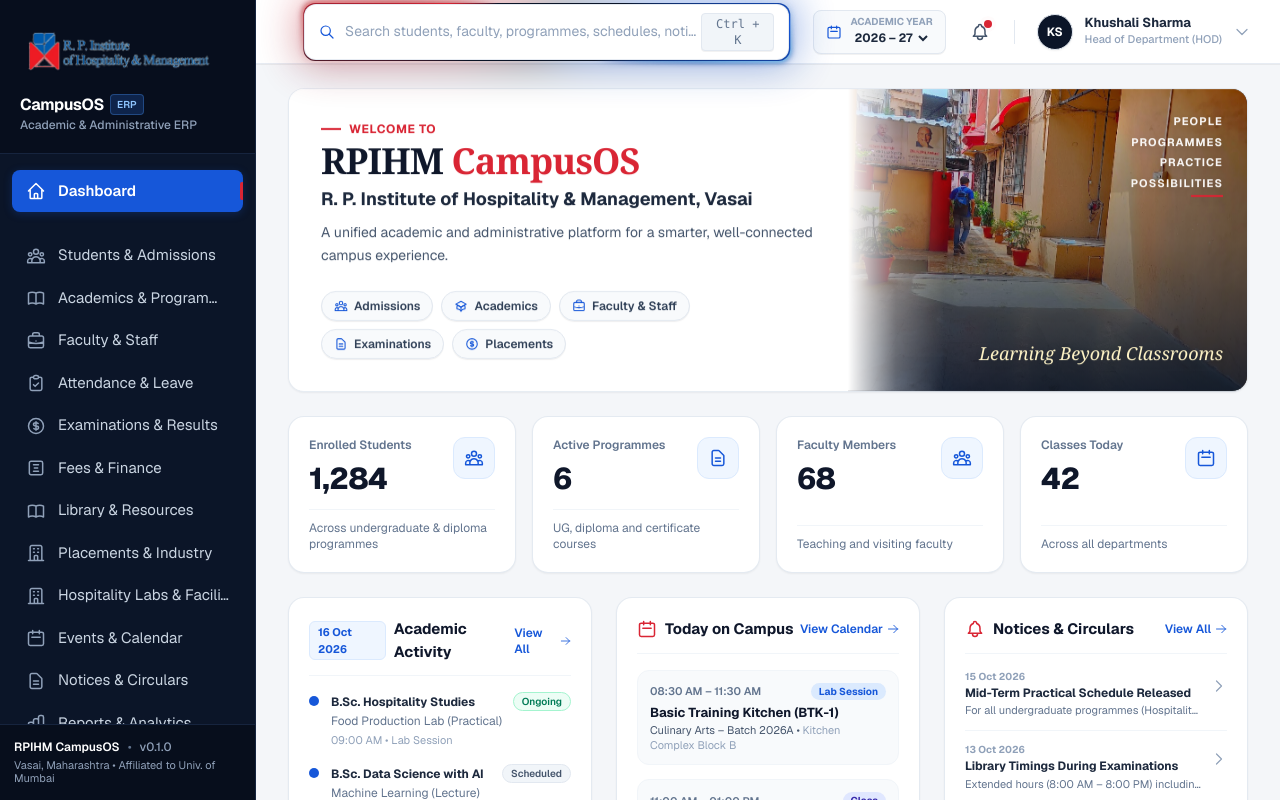
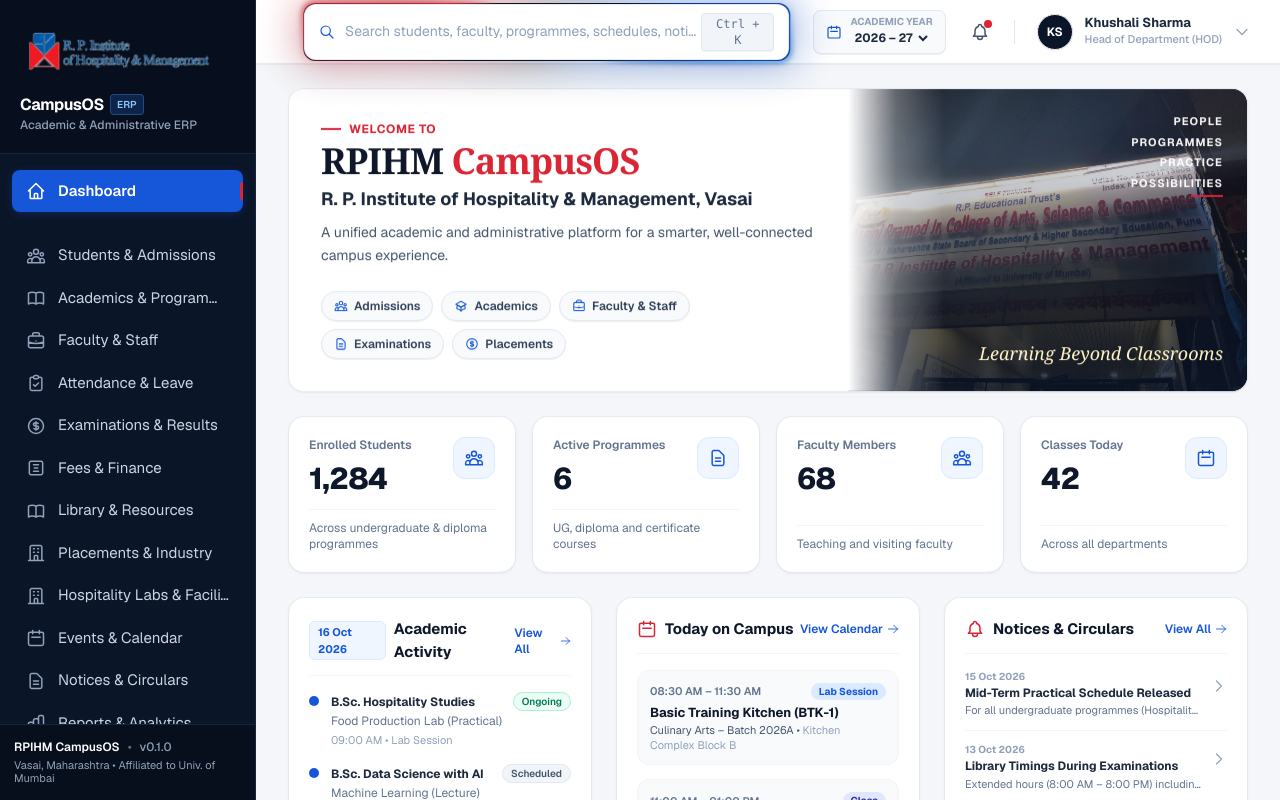
Before and after one commit to RizzyCoder19/college_erp, a Next.js app: page / in a window 1280 px wide. Shown: the top 800 px of the page. Built offline with nearby package versions, Linux system fonts and the light colour scheme.

Commit message:
feat(dashboard): set night-illuminated campus signage as main dashboard hero display

```diff
--- a/src/app/not-found.tsx
+++ b/src/app/not-found.tsx
@@ -1005,12 +1005,12 @@ export default function NotFound() {
             </Link>
           </div>
 
-          {/* Authentic College Campus Illuminated Signboard Card */}
+          {/* Authentic College Campus Walkway Card */}
           <div className="mt-8 p-3 rounded-2xl bg-[#07243A]/80 border border-[#164468] shadow-lg flex items-center space-x-4">
             <div className="relative w-24 h-24 sm:w-28 sm:h-28 rounded-xl overflow-hidden shrink-0 border border-[#1F537A]">
               <Image
-                src="/images/campus-illuminated-sign.png"
-                alt="R. P. Institute of Hospitality & Management Illuminated Campus Signboard"
+                src="/images/campus-walkway.png"
+                alt="R. P. Institute of Hospitality & Management Campus Walkway & Student Corridor"
                 fill
                 sizes="(max-width: 640px) 96px, 112px"
                 className="object-cover object-center"
@@ -1019,7 +1019,7 @@ export default function NotFound() {
             </div>
             <div className="min-w-0 flex-1">
               <span className="text-[11px] font-bold text-[#67B1E0] uppercase tracking-wider block">
-                Official Campus Signage
+                Vasai West Campus
               </span>
               <p className="text-xs font-semibold text-white leading-tight mt-0.5 truncate">
                 R. P. Institute of Hospitality & Management
--- a/src/components/dashboard/ExecutiveOverview.tsx
+++ b/src/components/dashboard/ExecutiveOverview.tsx
@@ -84,14 +84,14 @@ export const ExecutiveOverview: React.FC = () => {
               </div>
             </div>
 
-            {/* Right Hero Image & Mottos (Featuring authentic RPIHM Campus Walkway & Students) */}
-            <div className="lg:col-span-5 relative min-h-[220px] lg:min-h-full bg-slate-900 overflow-hidden group">
+            {/* Right Hero Image & Mottos (Featuring authentic RPIHM Illuminated Campus Signage) */}
+            <div className="lg:col-span-5 relative min-h-[220px] lg:min-h-full bg-slate-950 overflow-hidden group">
               <Image
-                src="/images/campus-walkway.png"
-                alt="R. P. Institute of Hospitality & Management Campus Walkway with Students & Faculty"
+                src="/images/campus-illuminated-sign.png"
+                alt="R. P. Institute of Hospitality & Management Illuminated Campus Signage"
                 fill
                 sizes="(max-width: 1024px) 100vw, 42vw"
-                className="object-cover object-center opacity-95 transition-transform duration-700 ease-out group-hover:scale-105"
+                className="object-cover object-top sm:object-center opacity-95 transition-transform duration-700 ease-out group-hover:scale-105"
                 priority
               />
 
```
